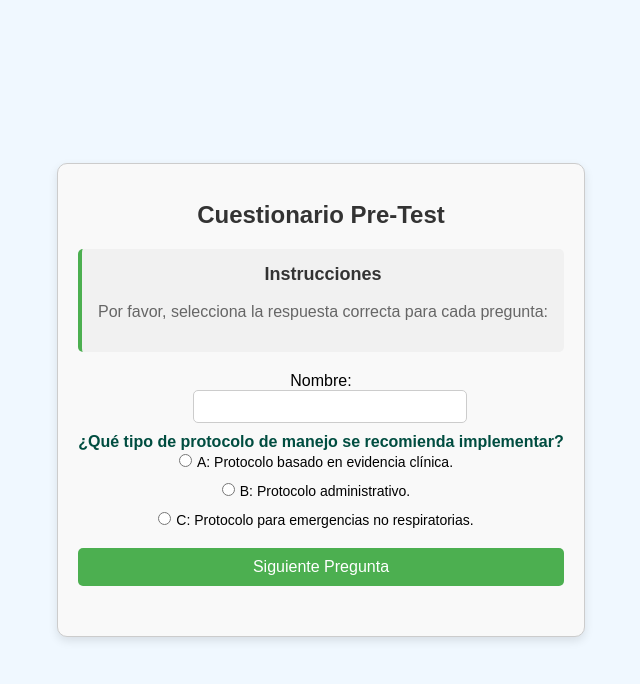
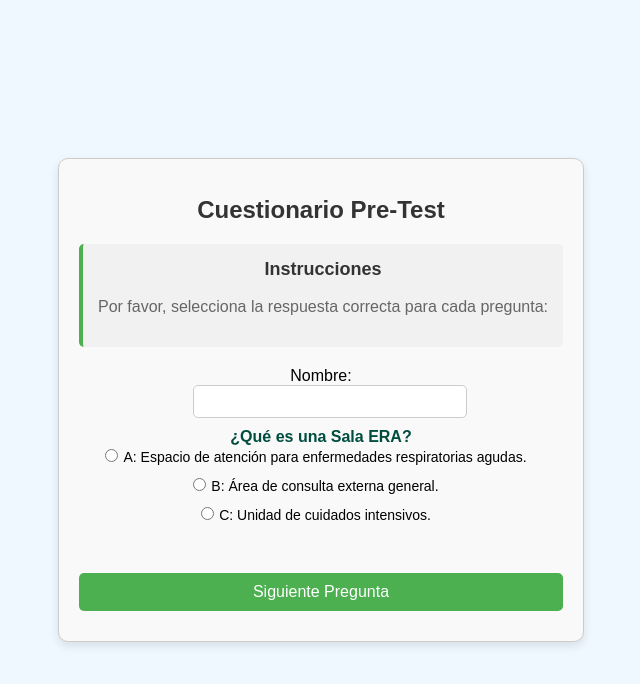
Before and after one commit to OscarSebastianRuedaRojas/cuestionario, a React (Create React App) app: page / in a window 1280 px wide. Both pictures are taken after a click on the button "Pre-Test". Shown: the top 684 px of the page, without its empty margins (319-959 px from the left). Built offline with nearby package versions, Linux system fonts and the light colour scheme.

Commit message:
"Updated Cuestionario.js: Renamed 'Pre-test' to 'Pre-Test' and 'Post-test' to 'Post-Test', refactored code to separate question display and navigation buttons, and fixed radio button value assignment."

```diff
--- a/src/components/Cuestionario.js
+++ b/src/components/Cuestionario.js
@@ -1,7 +1,7 @@
 import React, { useState } from 'react';
 import './Cuestionario.css';  // Archivo CSS para estilos
 
-// Preguntas de Pre-test
+// Preguntas de Pre-Test
 const preguntasPreTest = [
     { id: 1, texto: "¿Qué es una Sala ERA?", opciones: ["A: Espacio de atención para enfermedades respiratorias agudas.", "B: Área de consulta externa general.", "C: Unidad de cuidados intensivos."], correcta: "A" },
     { id: 2, texto: "¿Qué servicio se debe habilitar para la atención de urgencias?", opciones: ["A: Servicio de emergencias pediátricas.", "B: Servicio de urgencias generales.", "C: Consulta externa."], correcta: "B" },
@@ -15,7 +15,7 @@ const preguntasPreTest = [
     { id: 10, texto: "¿Qué deben evaluar los protocolos de manejo de IRA?", opciones: ["A: La satisfacción del paciente.", "B: La eficacia del tratamiento.", "C: El costo de los medicamentos."], correcta: "B" }
 ];
 
-// Preguntas de Post-test
+// Preguntas de Post-Test
 const preguntasPostTest = [
     { id: 1, texto: "¿Qué tipo de protocolo de manejo se recomienda implementar?", opciones: ["A: Protocolo basado en evidencia clínica.", "B: Protocolo administrativo.", "C: Protocolo para emergencias no respiratorias."], correcta: "A" },
     { id: 2, texto: "¿Qué es importante al capacitar al personal?", opciones: ["A: Actualizar los conocimientos del personal.", "B: Solo capacitar al nuevo personal.", "C: Capacitación cada 5 años."], correcta: "A" },
@@ -34,7 +34,7 @@ const Cuestionario = ({ tipoCuestionario, onResultSubmit }) => {
     const [respuestas, setRespuestas] = useState({});
     const [preguntaActual, setPreguntaActual] = useState(0);  // Control de la pregunta actual
 
-    const preguntas = tipoCuestionario === 'Pre-test' ? preguntasPreTest : preguntasPostTest;
+    const preguntas = tipoCuestionario === 'Pre-Test' ? preguntasPreTest : preguntasPostTest;
 
     // Manejar envío de resultados
     const handleSubmit = (event) => {
@@ -74,7 +74,6 @@ const Cuestionario = ({ tipoCuestionario, onResultSubmit }) => {
                 </label>
 
                 {/* Mostrar una pregunta a la vez */}
-                {preguntaActual < preguntas.length ? (
                 <div key={preguntas[preguntaActual].id} className="pregunta">
                     <p>{preguntas[preguntaActual].texto}</p>
                     {preguntas[preguntaActual].opciones.map(opcion => (
@@ -83,16 +82,19 @@ const Cuestionario = ({ tipoCuestionario, onResultSubmit }) => {
                                 type="radio"
                                 name={`pregunta-${preguntas[preguntaActual].id}`}
                                 value={opcion}
-                                    onChange={() => handleRespuestaChange(preguntas[preguntaActual].id, opcion[0])}
+                                onChange={() => handleRespuestaChange(preguntas[preguntaActual].id, opcion)}
                                 required
                             />
                             {opcion}
                         </label>
                     ))}
+                </div>
+
+                {/* Mostrar botón de siguiente pregunta o de enviar cuestionario */}
+                {preguntaActual < preguntas.length - 1 ? (
                     <button type="button" className="btn-enviar" onClick={handleNextQuestion}>
                         Siguiente Pregunta
                     </button>
-                    </div>
                 ) : (
                     <button type="submit" className="btn-enviar">Enviar Cuestionario</button>
                 )}
```
Lines whose indentation alone changed are shown as unchanged.
